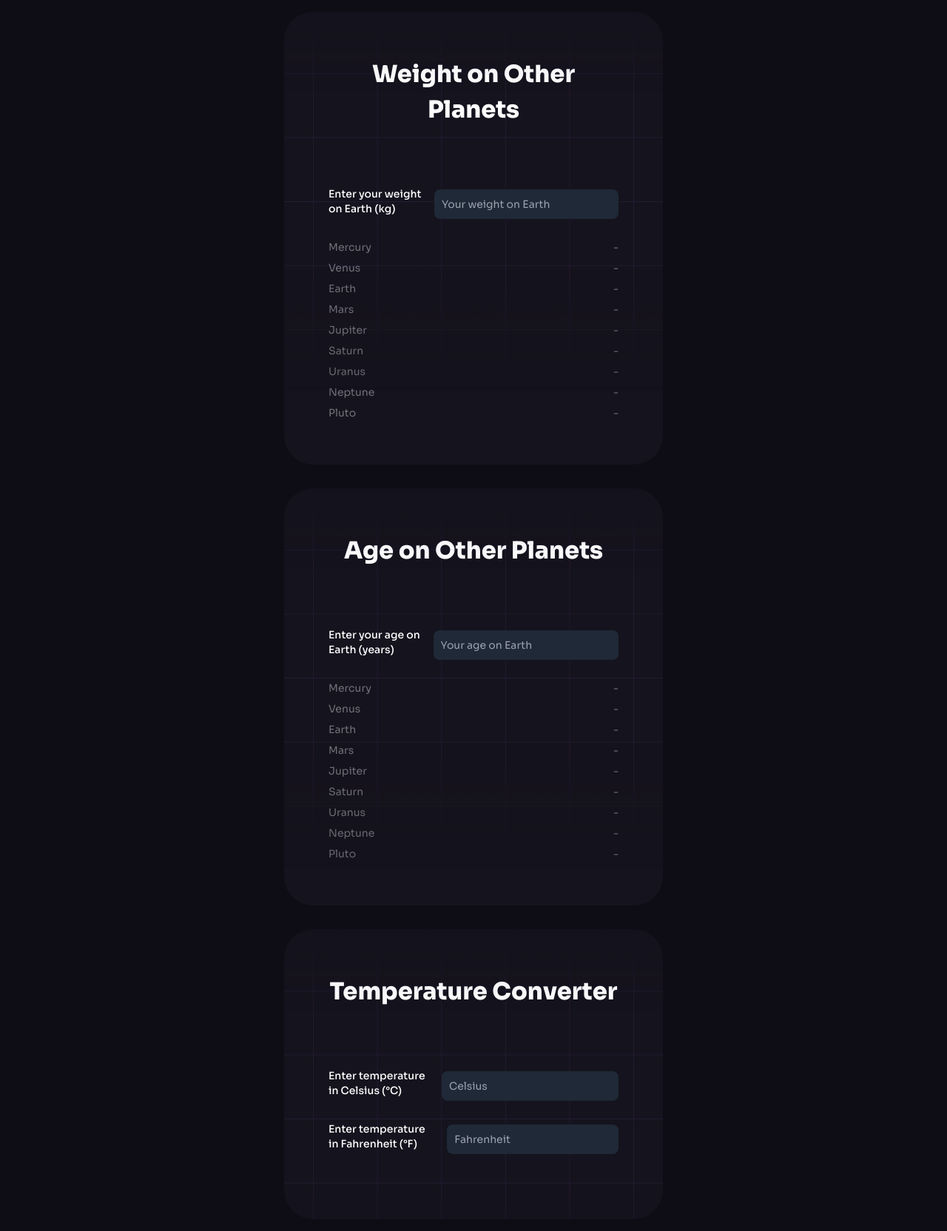
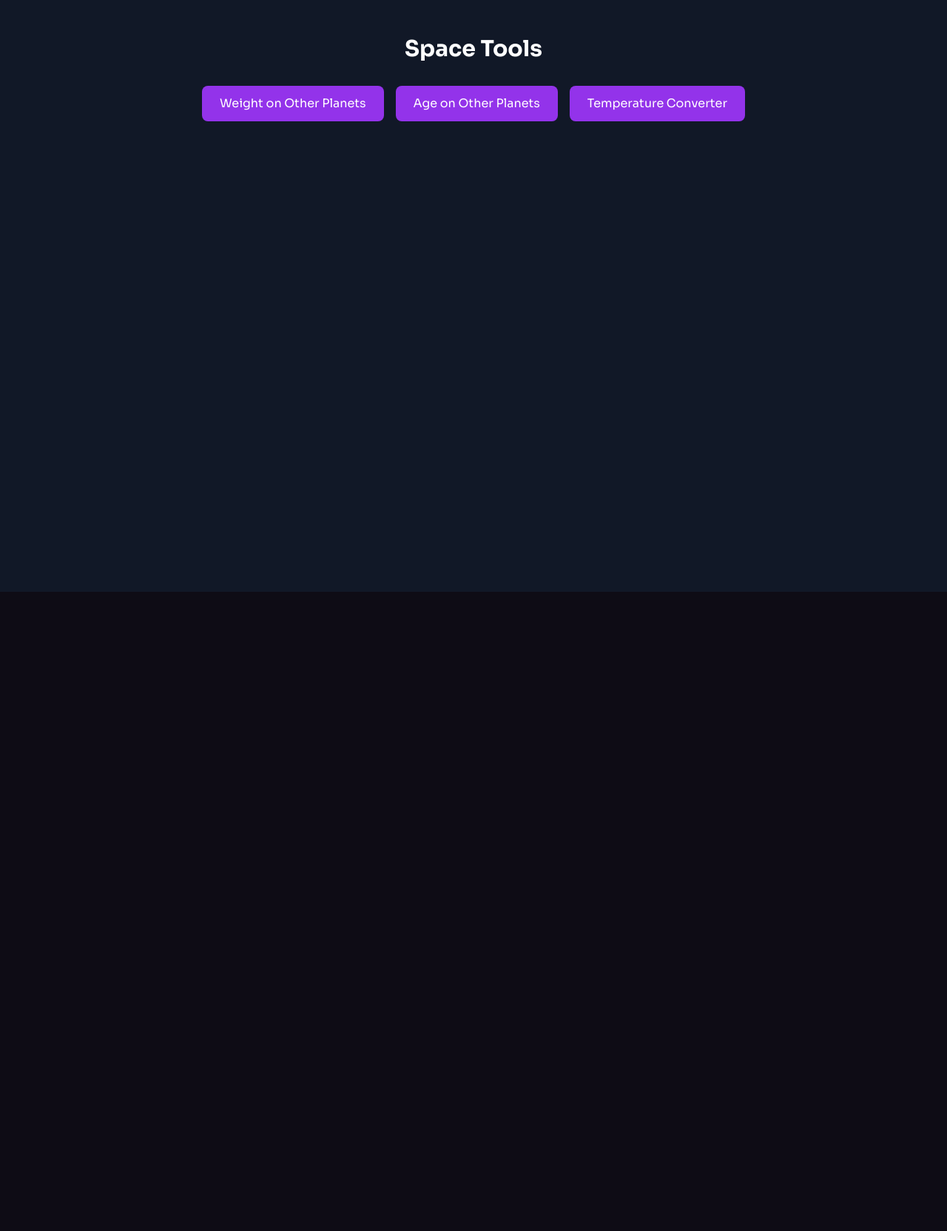
Before and after one commit to Hackprakas/Vaayusastra_website, a Next.js app: page /calculator in a window 1280 px wide. Shown: the whole page at 74% size. After the commit the page ends 800 px from the top, so only its background shows below. Built offline with nearby package versions, Linux system fonts and the light colour scheme.

Commit message:
calculator updated

```diff
--- a/app/calculator/page.tsx
+++ b/app/calculator/page.tsx
@@ -28,10 +28,12 @@ const planetOrbitalPeriods: { [key: string]: number } = {
 };
 
 const Calculator: React.FC = () => {
+    const [selectedTool, setSelectedTool] = useState<string>('');
     const [earthWeight, setEarthWeight] = useState<string>('');
     const [earthAge, setEarthAge] = useState<string>('');
     const [celsius, setCelsius] = useState<string>('');
     const [fahrenheit, setFahrenheit] = useState<string>('');
+    const [buttons,setbuttons]=useState<boolean>(true);
 
     const handleWeightInputChange = (e: ChangeEvent<HTMLInputElement>) => {
         setEarthWeight(e.target.value);
@@ -70,22 +72,40 @@ const Calculator: React.FC = () => {
     };
 
     return (
-        <div className='bg-n-8 flex flex-col justify-center items-center p-4'>
-            <div className="relative p-8 bg-n-7 rounded-[2.4375rem] overflow-hidden max-w-lg w-full xl:p-15 mb-8 mx-auto">
-                <div className="absolute top-0 left-0 max-w-full">
+        <div className='bg-gray-900 min-h-screen flex flex-col items-center py-12'>
+            {/* Space Tools Heading */}
+            <h1 className="text-3xl font-bold text-white mb-8">Space Tools</h1>
+            {/* Options */}
+            <div className="flex justify-center mb-8">
+                {buttons &&(<>
+                    <button className="bg-purple-600 text-white px-6 py-3 mr-4 rounded-lg" onClick={() =>{ setSelectedTool('Weight'),setbuttons(false)}}>Weight on Other Planets</button>
+                <button className="bg-purple-600 text-white px-6 py-3 mr-4 rounded-lg" onClick={() =>{ setSelectedTool('Age'),setbuttons(false)}}>Age on Other Planets</button>
+                <button className="bg-purple-600 text-white px-6 py-3 rounded-lg" onClick={() => {setSelectedTool('Temperature'),setbuttons(false)}}>Temperature Converter</button>
+                </>
+
+                )}
+                            </div>
+            {/* Calculators */}
+            <div className="w-full max-w-lg">
+                {selectedTool === 'Weight' && (
+                    <div className="relative p-8 bg-gray-800 rounded-2xl shadow-lg overflow-hidden mb-12">
+                        {/* Image Overlay */}
+                        <div className="absolute top-0 left-0 w-full h-full opacity-20">
                             <Image
-                        className="w-full"
+                                className="w-full h-full object-cover"
                                 src={grid}
                                 width={550}
                                 height={550}
                                 alt="Grid"
                             />
                         </div>
-                <div className="z-1">
-                    <div className="mb-8 md:mb-20">
-                        <h4 className="h4 mb-4 font-extrabold text-center">Weight on Other Planets</h4>
+                        {/* Tool Content */}
+                        <div className="relative z-10">
+                            <div className="mb-8">
+                                <h4 className="text-2xl font-extrabold text-center text-white">Weight on Other Planets</h4>
                             </div>
-                    <div className="flex items-center justify-center w-full mb-6 gap-2">
+                            {/* Input Field */}
+                            <div className="flex items-center justify-center w-full mb-6">
                                 <label htmlFor="weight" className="block mb-2 text-sm font-medium text-white">
                                     Enter your weight on Earth (kg)
                                 </label>
@@ -95,11 +115,12 @@ const Calculator: React.FC = () => {
                                     name="weight"
                                     value={earthWeight}
                                     onChange={handleWeightInputChange}
-                            className="bg-gray-800 text-zinc-300 sm:text-sm rounded-lg focus:ring-primary-600 focus:border-primary-600 block w-full p-2.5 z-1"
+                                    className="bg-gray-700 text-white sm:text-sm rounded-lg focus:ring-purple-600 focus:border-purple-600 block w-full p-2.5"
                                     placeholder="Your weight on Earth"
                                 />
                             </div>
-                    <div className="flex flex-col space-y-2 text-zinc-500 text-sm">
+                            {/* Calculations */}
+                            <div className="flex flex-col space-y-2 text-white text-sm">
                                 {Object.keys(planetGravities).map((planet) => (
                                     <div key={planet} className="flex justify-between">
                                         <span>{planet}</span>
@@ -111,21 +132,26 @@ const Calculator: React.FC = () => {
                             </div>
                         </div>
                     </div>
-            <div className="relative p-8 bg-n-7 rounded-[2.4375rem] overflow-hidden max-w-lg w-full xl:p-15 mb-8 mx-auto">
-                <div className="absolute top-0 left-0 max-w-full">
+                )}
+                {selectedTool === 'Age' && (
+                    <div className="relative p-8 bg-gray-800 rounded-2xl shadow-lg overflow-hidden mb-12">
+                        {/* Image Overlay */}
+                        <div className="absolute top-0 left-0 w-full h-full opacity-20">
                             <Image
-                        className="w-full"
+                                className="w-full h-full object-cover"
                                 src={grid}
                                 width={550}
                                 height={550}
                                 alt="Grid"
                             />
                         </div>
-                <div className="z-1">
-                    <div className="mb-8 md:mb-20">
-                        <h4 className="h4 mb-4 font-extrabold text-center">Age on Other Planets</h4>
+                        {/* Tool Content */}
+                        <div className="relative z-10">
+                            <div className="mb-8">
+                                <h4 className="text-2xl font-extrabold text-center text-white">Age on Other Planets</h4>
                             </div>
-                    <div className="flex items-center justify-center w-full mb-6 gap-2">
+                            {/* Input Field */}
+                            <div className="flex items-center justify-center w-full mb-6">
                                 <label htmlFor="age" className="block mb-2 text-sm font-medium text-white">
                                     Enter your age on Earth (years)
                                 </label>
@@ -135,11 +161,12 @@ const Calculator: React.FC = () => {
                                     name="age"
                                     value={earthAge}
                                     onChange={handleAgeInputChange}
-                            className="bg-gray-800 text-zinc-300 sm:text-sm rounded-lg focus:ring-primary-600 focus:border-primary-600 block w-full p-2.5 z-1"
+                                    className="bg-gray-700 text-white sm:text-sm rounded-lg focus:ring-purple-600 focus:border-purple-600 block w-full p-2.5"
                                     placeholder="Your age on Earth"
                                 />
                             </div>
-                    <div className="flex flex-col space-y-2 text-zinc-500 text-sm">
+                            {/* Calculations */}
+                            <div className="flex flex-col space-y-2 text-white text-sm">
                             {Object.keys(planetOrbitalPeriods).map((planet) => (
                                     <div key={planet} className="flex justify-between">
                                         <span>{planet}</span>
@@ -151,21 +178,26 @@ const Calculator: React.FC = () => {
                             </div>
                         </div>
                     </div>
-            <div className="relative p-8 bg-n-7 rounded-[2.4375rem] overflow-hidden max-w-lg w-full xl:p-15 mx-auto">
-                <div className="absolute top-0 left-0 max-w-full">
+                )}
+                {selectedTool === 'Temperature' && (
+                    <div className="relative p-8 bg-gray-800 rounded-2xl shadow-lg overflow-hidden mb-12">
+                        {/* Image Overlay */}
+                        <div className="absolute top-0 left-0 w-full h-full opacity-20">
                             <Image
-                        className="w-full"
+                                className="w-full h-full object-cover"
                                 src={grid}
                                 width={550}
                                 height={550}
                                 alt="Grid"
                             />
                         </div>
-                <div className="z-1">
-                    <div className="mb-8 md:mb-20">
-                        <h4 className="h4 mb-4 font-extrabold text-center">Temperature Converter</h4>
+                        {/* Tool Content */}
+                        <div className="relative z-10">
+                            <div className="mb-8">
+                                <h4 className="text-2xl font-extrabold text-center text-white">Temperature Converter</h4>
                             </div>
-                    <div className="flex items-center justify-center w-full mb-6 gap-4">
+                            {/* Celsius Input */}
+                            <div className="flex items-center justify-center w-full mb-6">
                                 <label htmlFor="celsius" className="block mb-2 text-sm font-medium text-white">
                                     Enter temperature in Celsius (°C)
                                 </label>
@@ -175,11 +207,12 @@ const Calculator: React.FC = () => {
                                     name="celsius"
                                     value={celsius}
                                     onChange={handleCelsiusChange}
-                            className="bg-gray-800 text-zinc-300 sm:text-sm rounded-lg focus:ring-primary-600 focus:border-primary-600 block w-full p-2.5 z-1"
+                                    className="bg-gray-700 text-white sm:text-sm rounded-lg focus:ring-purple-600 focus:border-purple-600 block w-full p-2.5"
                                     placeholder="Celsius"
                                 />
                             </div>
-                    <div className="flex items-center justify-center w-full mb-6 gap-4">
+                            {/* Fahrenheit Input */}
+                            <div className="flex items-center justify-center w-full mb-6">
                                 <label htmlFor="fahrenheit" className="block mb-2 text-sm font-medium text-white">
                                     Enter temperature in Fahrenheit (°F)
                                 </label>
@@ -189,12 +222,25 @@ const Calculator: React.FC = () => {
                                     name="fahrenheit"
                                     value={fahrenheit}
                                     onChange={handleFahrenheitChange}
-                            className="bg-gray-800 text-zinc-300 sm:text-sm rounded-lg focus:ring-primary-600 focus:border-primary-600 block w-full p-2.5 z-1"
+                                    className="bg-gray-700 text-white sm:text-sm rounded-lg focus:ring-purple-600 focus:border-purple-600 block w-full p-2.5"
                                     placeholder="Fahrenheit"
                                 />
                             </div>
+                            {/* Calculations */}
+                            <div className="text-white text-sm">
+                                <p className="mb-2">Celsius: {celsius} °C</p>
+                                <p>Fahrenheit: {fahrenheit} °F</p>
                             </div>
                         </div>
+                    </div>
+                )}
+            </div>
+            {/* Go Back Button */}
+            {selectedTool && (
+                <div className="flex justify-center">
+                    <button className="bg-white text-black px-6 py-3 rounded-lg" onClick={() => {setSelectedTool(''),setbuttons(true)}}>Go Back</button>
+                </div>
+            )}
         </div>
     );
 }
```
Also changed, not shown: app/components/assets/roadmap/rounded 10.jpg (deleted), 1 other file (tests, documents, lock files or other folders). Lines whose indentation alone changed are shown as unchanged.
